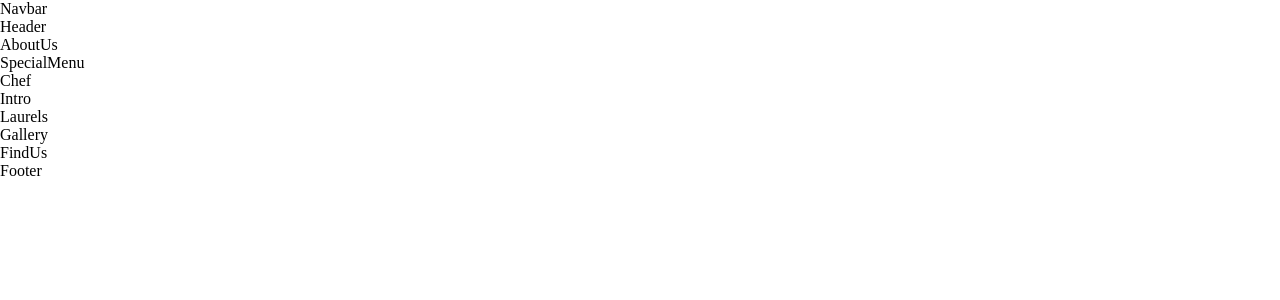
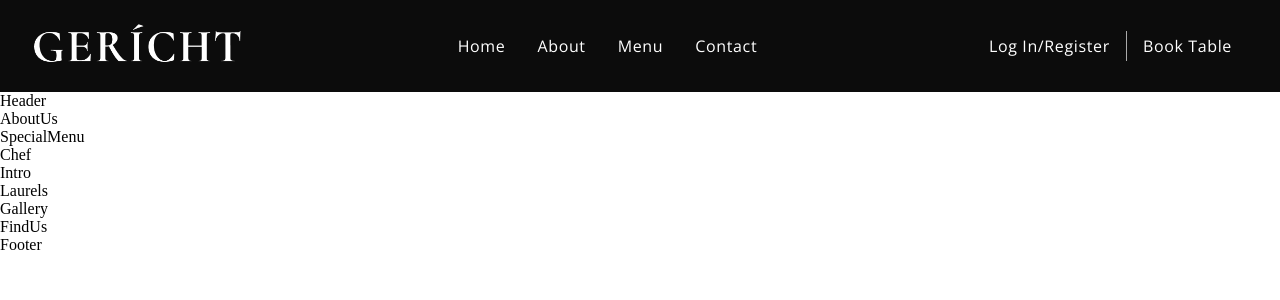
Before and after one commit to mostfamosa/React-Restaurant-Design, a React (Create React App) app: page / in a window 1280 px wide. Shown: the top 300 px of the page. Built offline with nearby package versions, Linux system fonts and the light colour scheme; a web font is replaced by a local one.

Commit message:
finished responsive navbar for the app

```diff
--- a/src/components/Navbar/Navbar.css
+++ b/src/components/Navbar/Navbar.css
@@ -0,0 +1,136 @@
+.app__navbar {
+    width: 100%;
+    display: flex;
+    justify-content: space-between;
+    align-items: center;
+    background: var(--color-black);
+    padding: 1rem 2rem;
+}
+
+.app__navbar-logo {
+    display: flex;
+    justify-content: flex-start;
+    align-items: center;
+}
+
+.app__navbar-logo img {
+    width: 150px;
+}
+
+.app__navbar-links {
+    flex: 1;
+    display: flex;
+    justify-content: center;
+    align-items: center;
+    list-style: none;
+}
+
+.app__navbar-links li {
+    margin: 0 1rem;
+    cursor: pointer;
+}
+
+.app__navbar-links li:hover {
+    color: var(--color-grey);
+}
+
+.app__navbar-login {
+    display: flex;
+    justify-content: flex-end;
+    align-items: center;
+}
+
+.app__navbar-login a {
+    margin: 0 1rem;
+    text-decoration: none;
+    transition: 0.5s ease;
+}
+
+.app__navbar-login a:hover {
+    border-bottom: 1px solid var(--color-golden);
+}
+
+.app__navbar-login div {
+    width: 1px;
+    height: 30px;
+    background-color: var(--color-grey);
+}
+
+.app__navbar-smallscreen {
+    display: none;
+}
+
+.app__navbar-smallscreen_overlay {
+    position: fixed;
+    top: 0;
+    left: 0;
+    width: 100%;
+    height: 100vh;
+    background: var(--color-black);
+    transition: 0.5s ease;
+
+    flex-direction: column;
+    z-index: 5;
+}
+
+.app__navbar-smallscreen_overlay .overlay__close {
+    font-size: 27px;
+    color: var(--color-golden);
+    cursor: pointer;
+    position: absolute;
+    top: 20px;
+    right: 20px;
+}
+
+.app__navbar-smallscreen_links {
+    list-style: none;
+}
+
+.app__navbar-smallscreen_links li {
+    margin: 2rem;
+    cursor: pointer;
+    color: var(--color-golden);
+    font-size: 2rem;
+    text-align: center;
+    font-family: var(--font-base);
+}
+
+.app__navbar-smallscreen_links li:hover {
+    color: var(--color-white);
+}
+
+
+
+/*responsive query*/
+@media screen and (max-width: 2000px) {
+    .app__navbar-logo img {
+        width: 210px;
+    }
+
+}
+
+@media screen and (max-width: 1150px) {
+    .app__navbar-links {
+        display: none;
+    }
+
+    .app__navbar-smallscreen {
+        display: flex;
+    }
+
+}
+
+
+@media screen and (max-width: 650px) {
+    .app__navbar {
+        padding: 1rem;
+    }
+
+    .app__navbar-login {
+        display: none;
+    }
+
+    .app__navbar-logo img {
+        width: 110px;
+    }
+}
--- a/src/components/Navbar/Navbar.jsx
+++ b/src/components/Navbar/Navbar.jsx
@@ -1,11 +1,47 @@
-import React from 'react';
+import React, { useState } from 'react';
+import './Navbar.css';
+import { GiHamburgerMenu } from 'react-icons/gi';
+import { MdOutlineRestaurantMenu  } from 'react-icons/md';
+import images from '../../constants/images';
 
-import './Navbar.css';
+function Navbar() {
 
-const Navbar = () => (
-  <div>
-    Navbar
-  </div>
-);
+  const [toggleMenu, setToggleMenu] = useState(false)
+
+
+
+  return (
+    <nav className='app__navbar'>
+      <div className='app__navbar-logo'>
+        <img src={images.gericht} alt='app logo' />
+      </div>
+      <ul className='app__navbar-links'>
+        <li className='p__opensans'><a href='#home'>Home</a></li>
+        <li className='p__opensans'><a href='#about'>About</a></li>
+        <li className='p__opensans'><a href='#menu'>Menu</a></li>
+        <li className='p__opensans'><a href='#contact'>Contact</a></li>
+      </ul>
+      <div className='app__navbar-login'>
+        <a href='#login' className='p__opensans'>Log In/Register</a>
+        <div />
+        <a href='/' className='p__opensans'>Book Table</a>
+      </div>
+      <div className='app__navbar-smallscreen'>
+        <GiHamburgerMenu color='fff' fontSize={27} onClick={() => setToggleMenu(true)} />
+        {toggleMenu && (
+          <div className='app__navbar-smallscreen_overlay flex__center slide-bottom'>
+            <MdOutlineRestaurantMenu fontSize={27} onClick={() => setToggleMenu(false)} className='overlay__close' />
+            <ul className='app__navbar-smallscreen_links'>
+              <li className='p__opensans'><a href='#home'>Home</a></li>
+              <li className='p__opensans'><a href='#about'>About</a></li>
+              <li className='p__opensans'><a href='#menu'>Menu</a></li>
+              <li className='p__opensans'><a href='#contact'>Contact</a></li>
+            </ul>
+          </div>
+        )}
+      </div>
+    </nav>
+  );
+}
 
 export default Navbar;
```
